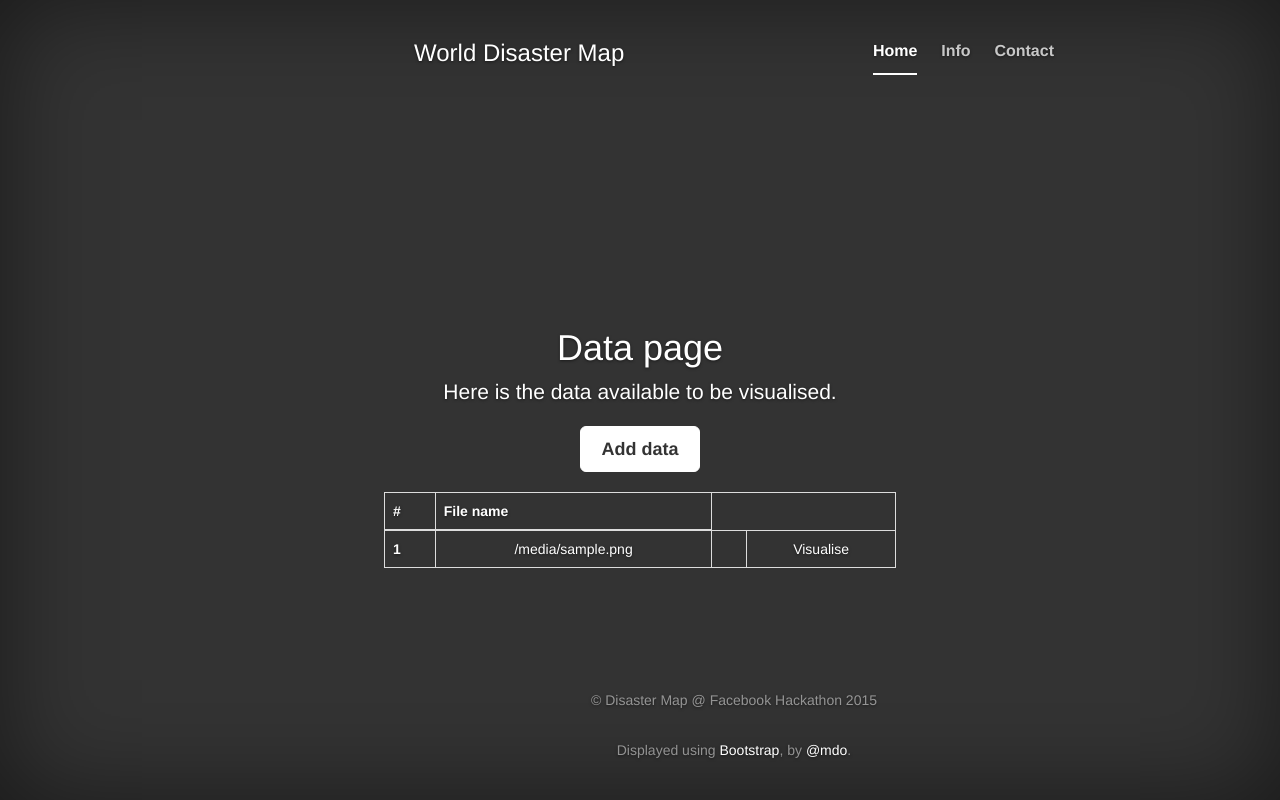
After one commit to Winterflower/disease-map, a Flask app: template flask/templates/user_page.html in a window 1280 px wide. The commit adds this page. Run offline with Flask 2, Linux system fonts and the light colour scheme; the template is opened without the code that fills it: most values are stand-ins (such as "Sample title", 1, 10 or a date in 2020); parts of the project's set-up code (start-up, migrations or seed data) failed here and were passed over; some libraries are stand-ins or nearby versions.

Commit message:
Added index and user pages

```diff
--- /dev/null
+++ b/flask/static/css/cover.css
@@ -0,0 +1,113 @@
+
+a, a:focus, a:hover {
+    color: #fff;
+}
+.btn-default, .btn-default:hover, .btn-default:focus {
+    background-color: #fff;
+    border: 1px solid #fff;
+    color: #333;
+    text-shadow: none;
+}
+html, body {
+    background-color: #333;
+    height: 100%;
+}
+body {
+    color: #fff;
+    text-align: center;
+    text-shadow: 0 1px 3px rgba(0, 0, 0, 0.5);
+}
+.site-wrapper {
+    box-shadow: 0 0 100px rgba(0, 0, 0, 0.5) inset;
+    display: table;
+    height: 100%;
+    min-height: 100%;
+    width: 100%;
+}
+.site-wrapper-inner {
+    display: table-cell;
+    vertical-align: top;
+}
+.cover-container {
+    margin-left: auto;
+    margin-right: auto;
+    width: 100%;
+}
+.inner {
+    padding: 30px;
+}
+.masthead-brand {
+    margin-bottom: 10px;
+    margin-top: 10px;
+}
+.masthead-nav > li {
+    display: inline-block;
+}
+.masthead-nav > li + li {
+    margin-left: 20px;
+}
+.masthead-nav > li > a {
+    border-bottom: 2px solid transparent;
+    color: rgba(255, 255, 255, 0.75);
+    font-size: 16px;
+    font-weight: bold;
+    padding-left: 0;
+    padding-right: 0;
+}
+.masthead-nav > li > a:hover, .masthead-nav > li > a:focus {
+    background-color: transparent;
+    border-bottom-color: rgba(255, 255, 255, 0.25);
+}
+.masthead-nav > .active > a, .masthead-nav > .active > a:hover, .masthead-nav > .active > a:focus {
+    border-bottom-color: #fff;
+    color: #fff;
+}
+@media (min-width: 768px) {
+.masthead-brand {
+    float: left;
+}
+.masthead-nav {
+    float: right;
+}
+}
+.cover {
+    padding: 0 20px;
+}
+.cover .btn-lg {
+    font-weight: bold;
+    padding: 10px 20px;
+}
+.mastfoot {
+    color: rgba(255, 255, 255, 0.5);
+}
+@media (min-width: 768px) {
+.masthead {
+    position: fixed;
+    top: 0;
+    left: 30%;
+}
+.mastfoot {
+    bottom: 0;
+    position: fixed;
+    left: 30%;
+}
+.site-wrapper-inner {
+    vertical-align: middle;
+}
+.masthead, .mastfoot, .cover-container {
+    width: 100%;
+}
+}
+@media (min-width: 992px) {
+.masthead, .mastfoot {
+    width: 700px;
+
+}
+}
+
+
+.files_list {
+    width: 40%;
+    position: fixed;
+    left: 30%;
+}
--- a/flask/templates/test_upload.html
+++ b/flask/templates/test_upload.html
@@ -8,7 +8,7 @@
     <meta name="author" content="">
     <link rel="icon" href="../../favicon.ico">
 
-    <title>Narrow Jumbotron Template for Bootstrap</title>
+    <title>World disaster map</title>
 
     <!-- Bootstrap core CSS -->
     <link href="static/css/bootstrap.min.css" rel="stylesheet">
--- /dev/null
+++ b/flask/templates/user_page.html
@@ -0,0 +1,103 @@
+<!DOCTYPE html>
+<html lang="en">
+  <head>
+    <meta charset="utf-8">
+    <meta http-equiv="X-UA-Compatible" content="IE=edge">
+    <meta name="viewport" content="width=device-width, initial-scale=1">
+    <meta name="description" content="">
+    <meta name="author" content="">
+    <link rel="icon" href="../../favicon.ico">
+
+    <title>World Disaster Map</title>
+
+    <!-- Bootstrap core CSS -->
+    <link href="static/css/bootstrap.min.css" rel="stylesheet">
+
+    <!-- Custom styles for this template -->
+    <link href="static/css/cover.css" rel="stylesheet">
+
+    <!-- Just for debugging purposes. Don't actually copy these 2 lines! -->
+    <!--[if lt IE 9]><script src="../../assets/js/ie8-responsive-file-warning.js"></script><![endif]-->
+    <script src="../../assets/js/ie-emulation-modes-warning.js"></script>
+
+    <!-- HTML5 shim and Respond.js for IE8 support of HTML5 elements and media queries -->
+    <!--[if lt IE 9]>
+      <script src="https://oss.maxcdn.com/html5shiv/3.7.2/html5shiv.min.js"></script>
+      <script src="https://oss.maxcdn.com/respond/1.4.2/respond.min.js"></script>
+    <![endif]-->
+  </head>
+
+  <body>
+
+    <div class="site-wrapper">
+
+
+      <div class="site-wrapper-inner">
+
+	<div class="masthead clearfix">
+            <div class="inner">
+              <h3 class="masthead-brand">World Disaster Map</h3>
+              <nav>
+                <ul class="nav masthead-nav">
+                  <li class="active"><a href="#">Home</a></li>
+                  <li><a href="#">Info</a></li>
+                  <li><a href="#">Contact</a></li>
+                </ul>
+              </nav>
+            </div>
+          </div>
+
+        <div class="cover-container">
+
+
+	  <div class="inner cover">
+            <h1 class="cover-heading">Data page</h1>
+            <p class="lead">Here is the data available to be visualised.</p>
+            <p class="lead">
+              <a href="/upload_page" class="btn btn-lg btn-default">Add data</a>
+            </p>
+          </div>
+
+	</div>
+
+	  <div class="files_list">
+	    <table class="table table-bordered">
+	      <thead><tr>
+		<th>#</th>
+		<th>File name</th>
+	      </tr></thead>
+	      <tbody>
+		{% for file in files %}
+		<tr><th scope="row">1</th>
+		    <td>{{file}}<td>
+		  <td> <a href='/visualise'>Visualise</a> </td>
+		<tr>
+	      {% endfor %}
+	      </tbody>
+	    <table>
+	  </div>
+
+
+
+	<div class="mastfoot">
+            <div class="inner">
+	      <p>&copy; Disaster Map @ Facebook Hackathon 2015</p><br>
+              <p>Displayed using <a href="http://getbootstrap.com">Bootstrap</a>, by <a href="https://twitter.com/mdo">@mdo</a>.</p>
+            </div>
+          </div>
+
+
+      </div>
+
+    </div>
+
+    <!-- Bootstrap core JavaScript
+    ================================================== -->
+    <!-- Placed at the end of the document so the pages load faster -->
+    <script src="https://ajax.googleapis.com/ajax/libs/jquery/1.11.2/jquery.min.js"></script>
+    <script src="static/js/bootstrap.min.js"></script>
+    <script src="../../assets/js/docs.min.js"></script>
+    <!-- IE10 viewport hack for Surface/desktop Windows 8 bug -->
+    <script src="../../assets/js/ie10-viewport-bug-workaround.js"></script>
+  </body>
+</html>
```
Also changed, not shown: flask/mainpage.py (+20 -13 lines), flask/templates/index.html (added, +91 -0 lines), flask/uploads/disaster_2014.csv (deleted, +0 -190 lines).
